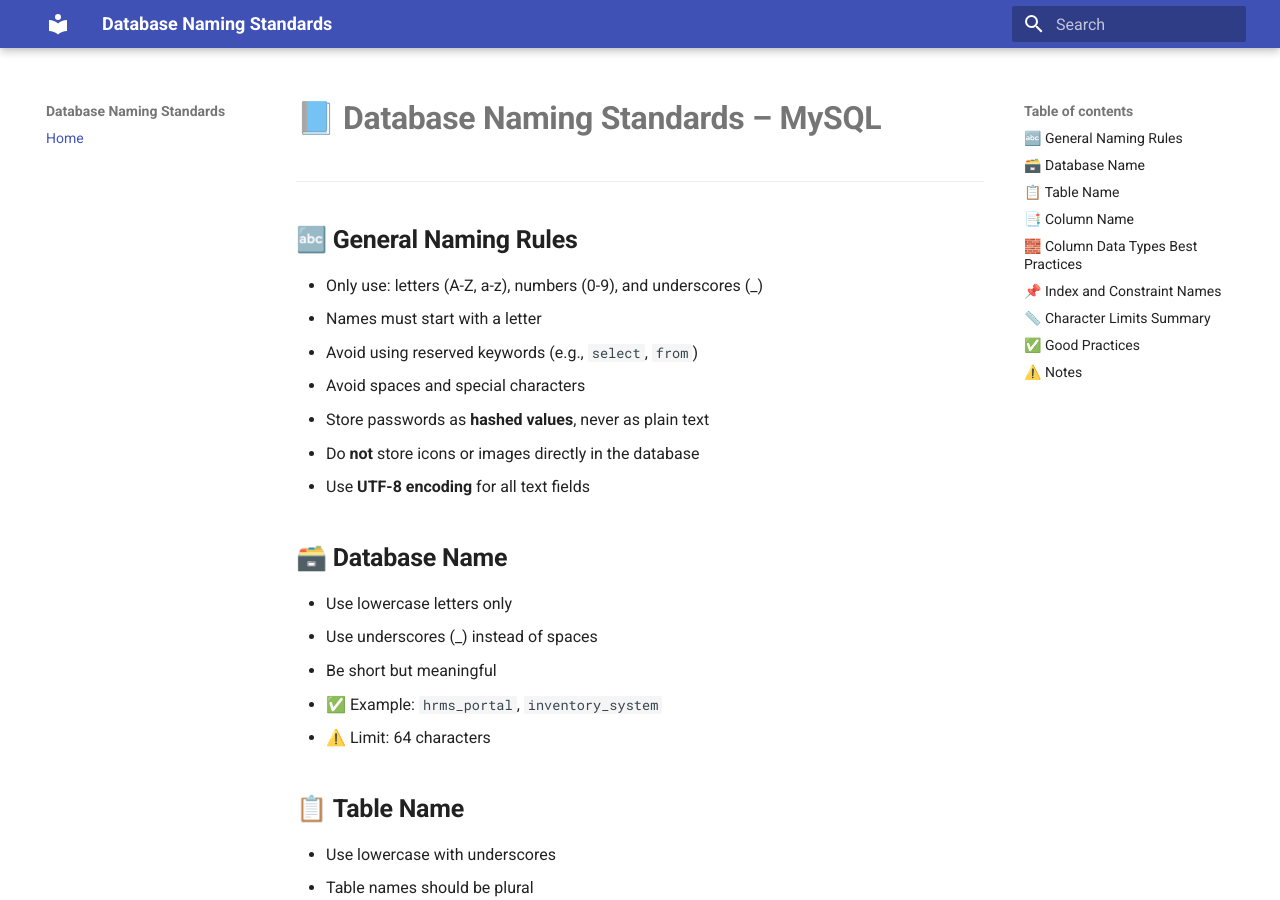
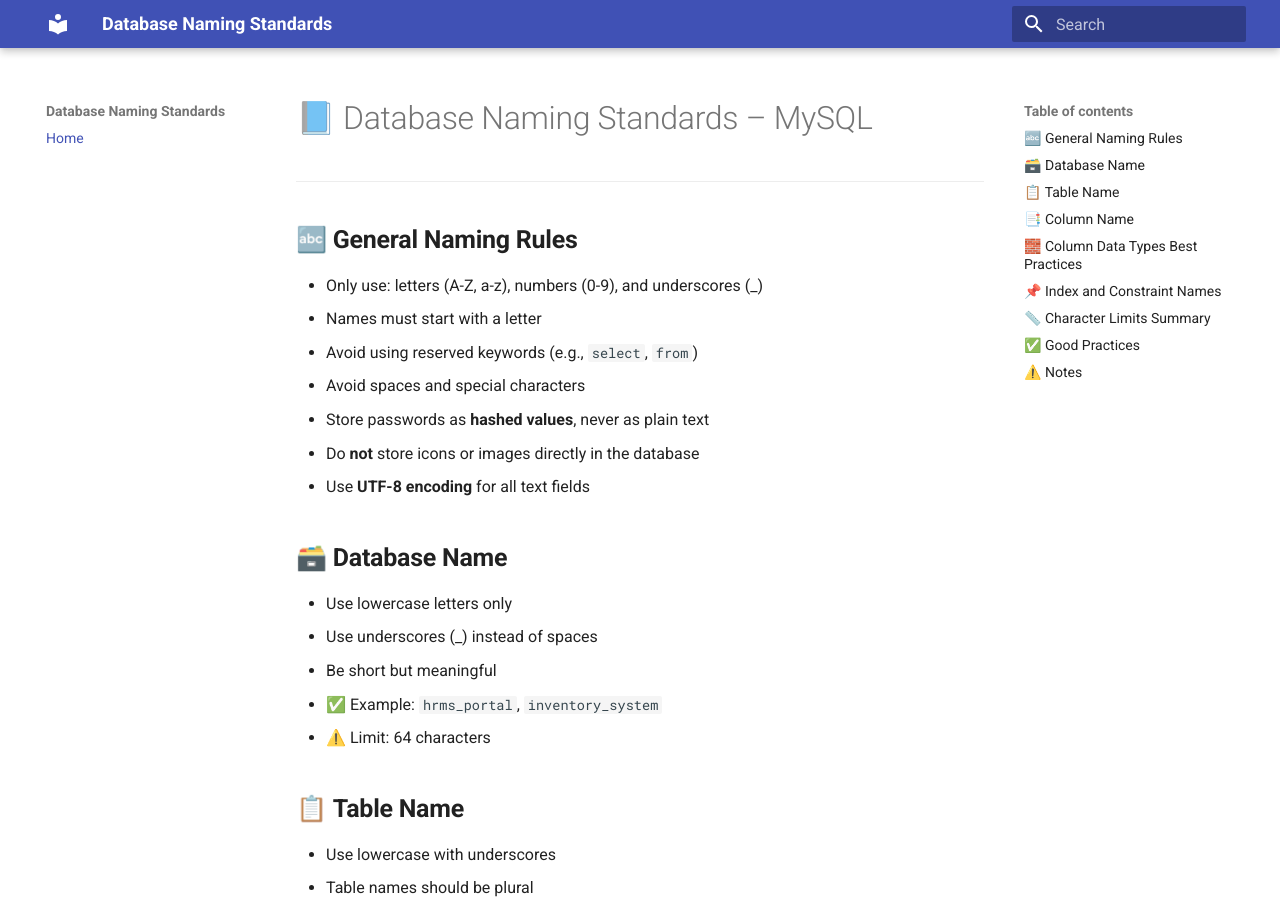
Before and after one commit to divyapriya3005/database-naming-guidelines, an MkDocs documentation site: the page built from docs/index.md, in a window 1280 px wide and 900 px high. Built offline with MkDocs 1.6.1 and Material for MkDocs 9.7.7, drawn with Linux system fonts in a browser that asks for light colours.

```diff
--- a/docs/index.md
+++ b/docs/index.md
@@ -1,4 +1,4 @@
-# 📘 **Database Naming Standards – MySQL**
+# 📘 Database Naming Standards – MySQL
 
 ---
 
```
Also changed, not shown: site/index.html.
